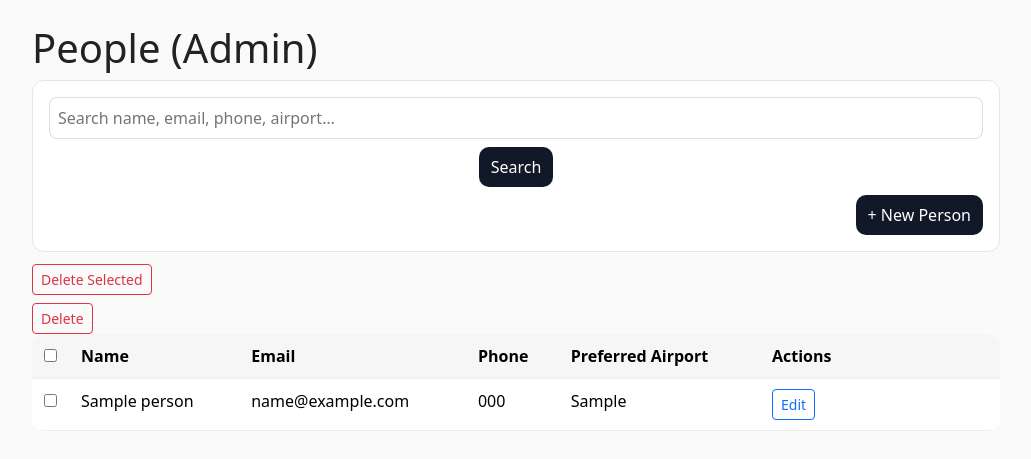
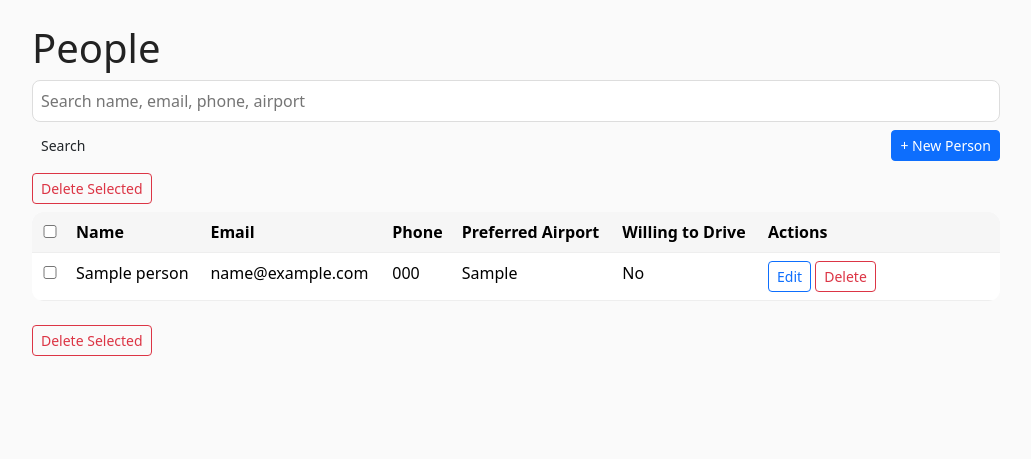
Before and after one commit to Ksmishra123/osa_staff, a Flask app: template templates/people.html in a window 1280 px wide. Shown: the part 49-508 px from the top of the page, without its empty margins (124-1155 px from the left). Run offline with Flask 3, Linux system fonts and the light colour scheme; the template is opened without the code that fills it: most values are stand-ins (such as "Sample title", 1, 10 or a date in 2020); parts of the project's set-up code (start-up, migrations or seed data) failed here and were passed over.

Commit message:
Refactor people management HTML template

```diff
--- a/templates/people.html
+++ b/templates/people.html
@@ -1,58 +1,81 @@
 {% extends 'base.html' %}
 {% block content %}
-<h1>People (Admin)</h1>
+<h1>People</h1>
 
-<form method="get" action="{{ url_for('admin_people') }}" class="card" style="margin-bottom:12px; display:flex; gap:8px; align-items:center;">
-  <input type="text" name="q" placeholder="Search name, email, phone, airport…" value="{{ q or '' }}" style="flex:1;">
-  <button type="submit">Search</button>
+<!-- Search + actions row -->
+<form method="get" action="{{ url_for('admin_people') }}" class="stack" style="margin-bottom:12px;">
+  <div style="display:flex; gap:8px; align-items:center; flex-wrap:wrap;">
+    <input type="text" name="q" value="{{ q or '' }}" placeholder="Search name, email, phone, airport" style="min-width:280px;">
+    <button class="btn btn-sm">Search</button>
     {% if q %}
-    <a href="{{ url_for('admin_people') }}">Clear</a>
+      <a class="btn btn-sm btn-outline" href="{{ url_for('admin_people') }}">Clear</a>
     {% endif %}
-  <a href="{{ url_for('admin_new_person') }}" style="margin-left:auto;"><button type="button">+ New Person</button></a>
+    <a class="btn btn-sm btn-primary" href="{{ url_for('admin_new_person') }}" style="margin-left:auto;">+ New Person</a>
+  </div>
 </form>
 
-<form method="post" action="{{ url_for('admin_bulk_delete_people_v2', q=q) }}"
+<!-- Bulk delete form -->
+<form id="bulk-delete" method="post" action="{{ url_for('admin_bulk_delete_people_v2', q=q) }}"
       onsubmit="return confirm('Delete selected people? This cannot be undone.');">
 
-  <div style="margin-bottom:8px; display:flex; gap:8px; align-items:center;">
+  <div style="margin:8px 0; display:flex; gap:8px; align-items:center;">
     <button class="btn btn-outline-danger btn-sm" type="submit">Delete Selected</button>
   </div>
 
-  <table class="table table-sm">
+  <div class="table-responsive">
+    <table class="table table-sm" style="width:100%; border-collapse:collapse;">
       <thead>
-      <tr>
-        <th style="width:32px;">
+        <tr style="background:#f7f7f9;">
+          <th style="width:36px; text-align:center; padding:8px;">
             <input type="checkbox" id="checkall" onclick="toggleAll(this)">
           </th>
-        <th>Name</th>
-        <th>Email</th>
-        <th>Phone</th>
-        <th>Preferred Airport</th>
-        <th style="width:240px;">Actions</th>
+          <th style="padding:8px;">Name</th>
+          <th style="padding:8px;">Email</th>
+          <th style="padding:8px;">Phone</th>
+          <th style="padding:8px;">Preferred Airport</th>
+          <th style="padding:8px;">Willing to Drive</th>
+          <th style="padding:8px; width:240px;">Actions</th>
         </tr>
       </thead>
       <tbody>
+        {% if people and people|length %}
           {% for p in people %}
-      <tr>
-        <td><input type="checkbox" name="ids" value="{{ p.id }}"></td>
-        <td>{{ p.name }}</td>
-        <td>{{ p.email }}</td>
-        <td>{{ p.phone or '—' }}</td>
-        <td>{{ p.preferred_airport or '—' }}</td>
-        <td>
-          <a class="btn btn-sm btn-outline-primary"
-             href="{{ url_for('admin_edit_person', pid=p.id) }}">Edit</a>
+          <tr style="border-bottom:1px solid #e5e7eb;">
+            <td style="text-align:center; padding:8px;">
+              <input type="checkbox" name="ids" value="{{ p.id }}">
             </td>
+            <td style="padding:8px;">{{ p.name }}</td>
+            <td style="padding:8px;">{{ p.email }}</td>
+            <td style="padding:8px;">{{ p.phone or '—' }}</td>
+            <td style="padding:8px;">{{ p.preferred_airport or '—' }}</td>
+            <td style="padding:8px;">{{ 'Yes' if p.willing_to_drive else 'No' }}</td>
+            <td style="padding:8px;">
+              <a class="btn btn-sm btn-outline-primary" href="{{ url_for('admin_edit_person', pid=p.id) }}">Edit</a>
+
+              <!-- Single delete form (not nested inside the bulk form) -->
               <form method="post"
                     action="{{ url_for('admin_delete_person_v2', pid=p.id, q=q) }}"
                     style="display:inline"
                     onsubmit="return confirm('Delete {{ p.name }}? This cannot be undone.');">
                 <button class="btn btn-sm btn-outline-danger" type="submit">Delete</button>
               </form>
+            </td>
           </tr>
           {% endfor %}
+        {% else %}
+          <tr>
+            <td colspan="7" style="padding:12px; text-align:center; color:#777;">
+              No people found.
+            </td>
+          </tr>
+        {% endif %}
       </tbody>
     </table>
+  </div>
+
+  <div style="margin-top:8px;">
+    <button class="btn btn-outline-danger btn-sm" type="submit">Delete Selected</button>
+  </div>
 </form>
 
 <script>
@@ -61,5 +84,4 @@ function toggleAll(master){
   boxes.forEach(b => b.checked = master.checked);
 }
 </script>
-
 {% endblock %}
```
Lines whose indentation alone changed are shown as unchanged.
